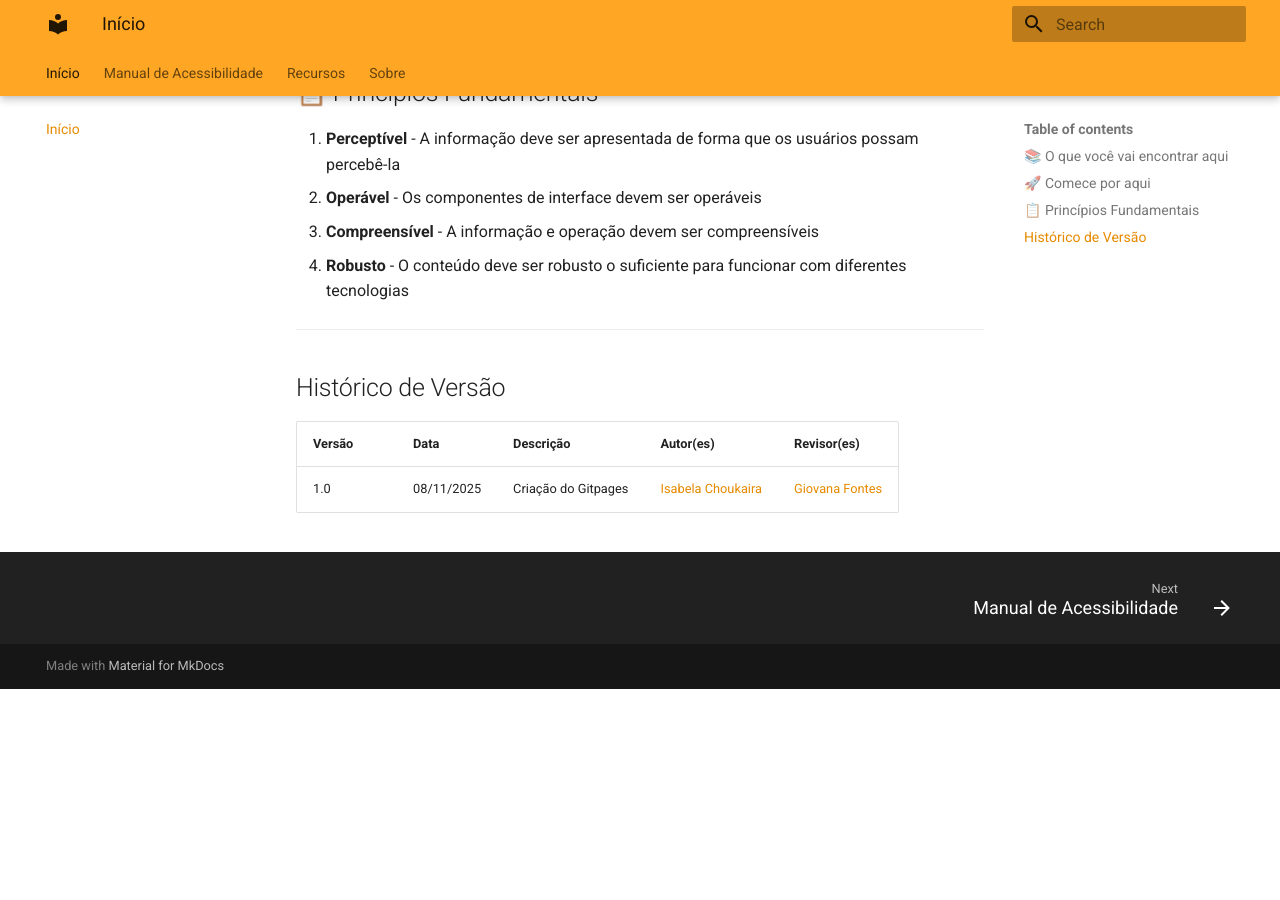
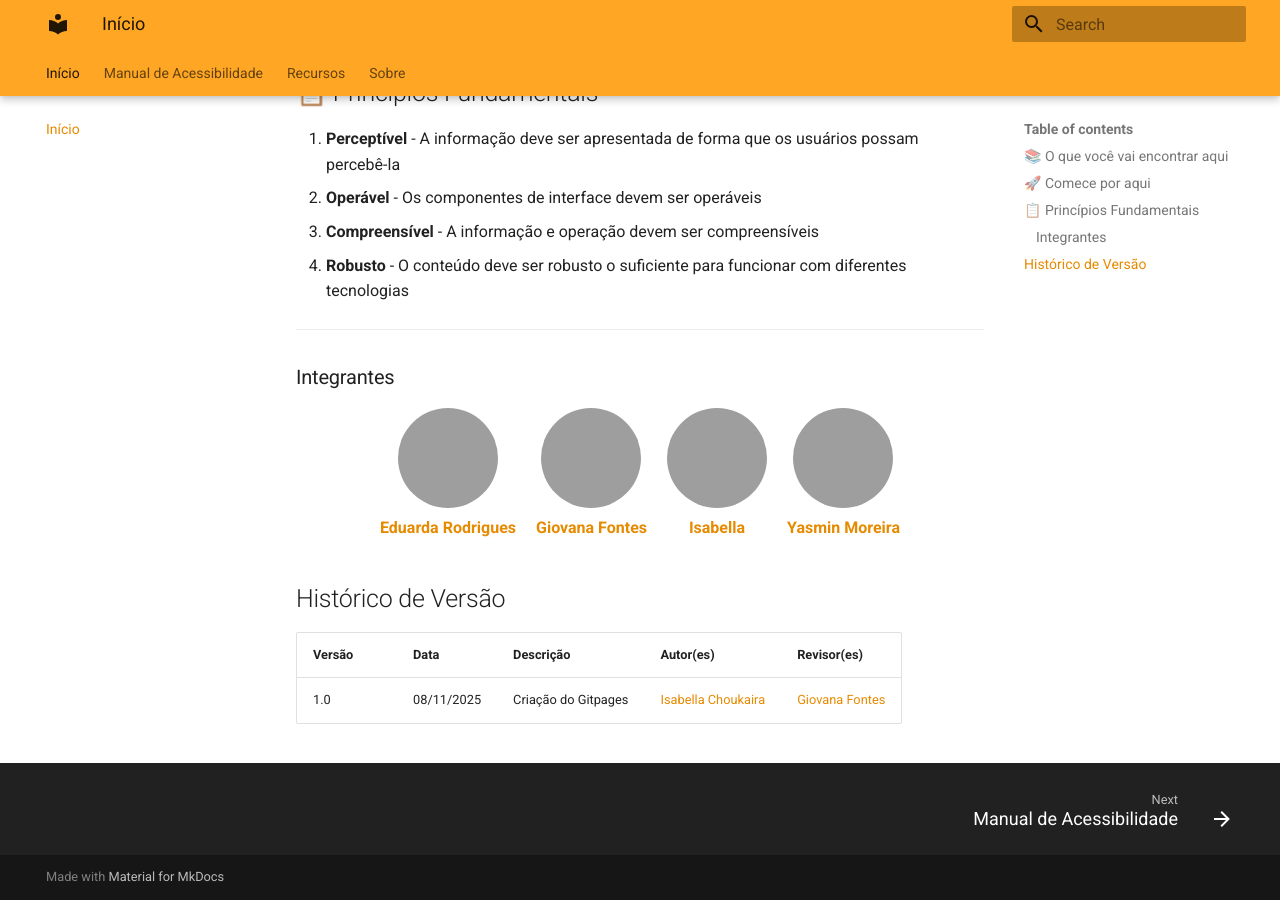
Before and after one commit to UnB-IHC/IHC-2025.2-Grupo6, an MkDocs documentation site: the page built from docs/index.md, in a window 1280 px wide and 900 px high, scrolled down 576 px. Built offline with MkDocs 1.6.1 and Material for MkDocs 9.7.7, drawn with Linux system fonts in a browser that asks for light colours; before the commit the page ends 1265 px from its top, so only the background shows below that; grey boxes are pictures that could not be loaded.

Commit message:
add introdução e integrantes

```diff
--- a/docs/index.md
+++ b/docs/index.md
@@ -1,6 +1,7 @@
 # 🎯 Manual de Acessibilidade Digital
 
 Bem-vindo ao manual completo de acessibilidade para desenvolvimento web!
+
 
 ## 📚 O que você vai encontrar aqui
 
@@ -21,9 +22,34 @@ Bem-vindo ao manual completo de acessibilidade para desenvolvimento web!
 4. **Robusto** - O conteúdo deve ser robusto o suficiente para funcionar com diferentes tecnologias
 
 ---
+### Integrantes
+
+<div style="display: flex; flex-wrap: wrap; gap: 20px; justify-content: center;">
+
+  <div style="text-align: center;">
+    <img src="https://github.com/eduardar0.png" alt="Eduarda Rodrigues" width="100" style="border-radius: 50%;"><br>
+    <b><a href="https://github.com/eduardar0" target="_blank">Eduarda Rodrigues</a></b>
+  </div>
+
+  <div style="text-align: center;">
+    <img src="https://github.com/GiovanaFontesS.png" alt="Giovana Fontes" width="100" style="border-radius: 50%;"><br>
+    <b><a href="https://github.com/GiovanaFontesS" target="_blank">Giovana Fontes</a></b>
+  </div>
+
+  <div style="text-align: center;">
+    <img src="https://github.com/isabellachoukaira.png" alt="Isabella" width="100" style="border-radius: 50%;"><br>
+    <b><a href="https://github.com/isabellachoukaira" target="_blank">Isabella</a></b>
+  </div>
+
+  <div style="text-align: center;">
+    <img src="https://github.com/Yasm1nNasc1mento.png" alt="Yasmin Moreira" width="100" style="border-radius: 50%;"><br>
+    <b><a href="https://github.com/Yasm1nNasc1mento" target="_blank">Yasmin Moreira</a></b>
+  </div>
+
+</div>
 
 ##  Histórico de Versão
 
 | Versão | Data | Descrição | Autor(es)| Revisor(es) |
 |--------|------|-----------|-----------|-------------|
-| 1.0 | 08/11/2025 | Criação do Gitpages | [Isabela Choukaira](https://github.com/isabellachoukaira) | [ Giovana Fontes ](https://github.com/GiovanaFontesS) |
+| 1.0 | 08/11/2025 | Criação do Gitpages | [Isabella Choukaira](https://github.com/isabellachoukaira) | [ Giovana Fontes ](https://github.com/GiovanaFontesS) |
```
Also changed, not shown: docs/Manual_Acessibilidade.md (+21 -1 lines).
